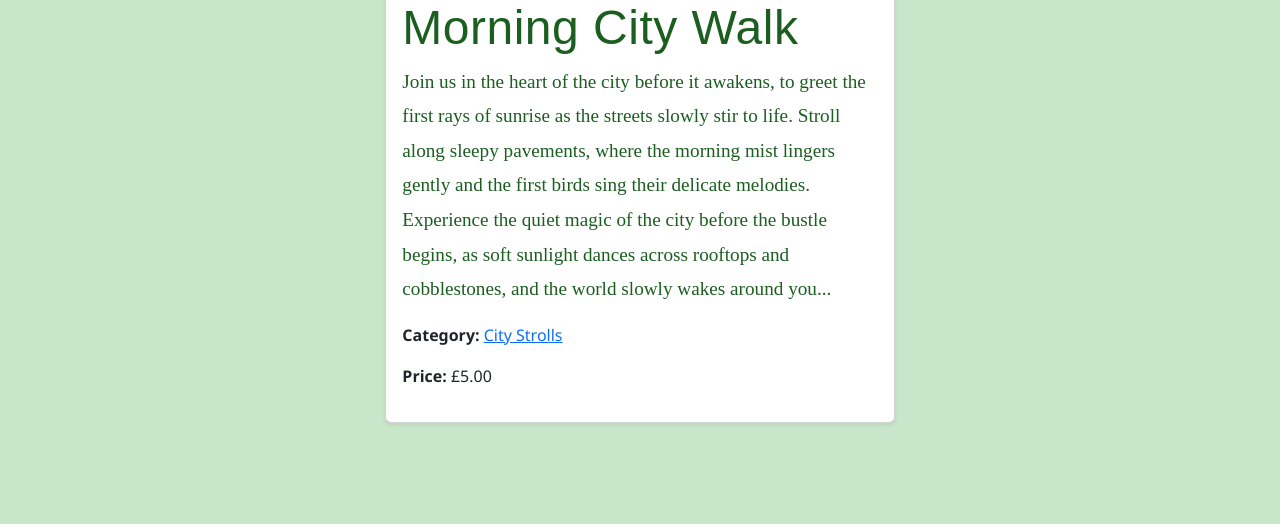
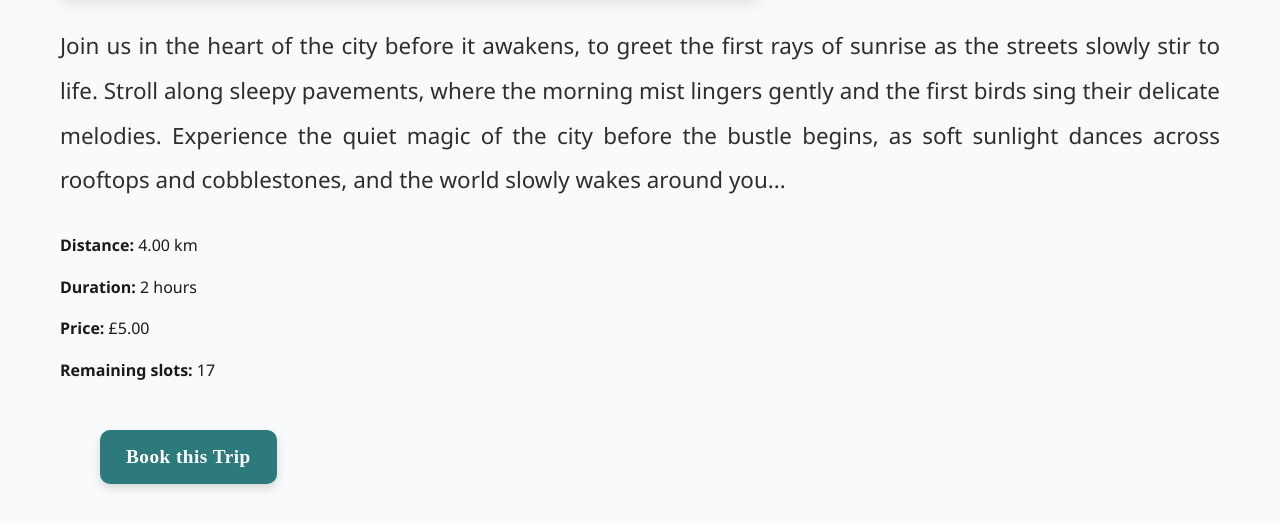
Before and after one commit to LisaOz/GreenGetaway, a Django app: a page that uses getaway/templates/getaway/trip_detail.html in a window 1280 px wide. Shown: the part 1019-1543 px from the top of the page. Before the commit the page ends 1443 px from the top, so only its background shows below. Run offline with Django 5.2, Linux system fonts and the light colour scheme; data comes from the database, SQL or seed files in the repository.

Commit message:
Added the button to return back to the previous page. Added the button to book the trip. Added templates for booking the trip, and the templates for the successful and failed bookings

```diff
--- a/GreenGetaway/settings.py
+++ b/GreenGetaway/settings.py
@@ -128,3 +128,6 @@ STATIC_URL = '/static/'
 # https://docs.djangoproject.com/en/5.2/ref/settings/#default-auto-field
 
 DEFAULT_AUTO_FIELD = 'django.db.models.BigAutoField'
+
+
+CART_SESSION_ID = 'booking_cart'
--- a/getaway/static/getaway/css/style.css
+++ b/getaway/static/getaway/css/style.css
@@ -29,54 +29,38 @@ header h1 a {
     font-weight: bold;
 }
 
-h2 {
-    color: #1b5e20; /* rich dark green */
+/* ===== Headings ===== */
+h2, h3 {
+    color: #1b5e20;
     text-decoration: none;
-
-    font-size: 3rem;
-    font-family: 'Montserrat', sans-serif; /* modern luxury */
+    font-family: 'Montserrat', sans-serif;
     letter-spacing: 0.5px;
-    transition: color 0.3s ease, text-shadow 0.3s ease;
-    display: inline-block;
     opacity: 0;
     transform: translateY(15px);
     animation: fadeInUp 1.2s ease-out forwards;
     transition: color 0.4s ease, text-shadow 0.4s ease, transform 0.4s ease;
 }
 
-h3 {
-    color: #1b5e20; /* rich dark green */
-    text-decoration: none;
-
-    font-size: 2rem;
-    font-family: 'Montserrat', sans-serif; /* modern luxury */
-    letter-spacing: 0.5px;
-    transition: color 0.3s ease, text-shadow 0.3s ease;
-    display: inline-block;
-    opacity: 0;
-    transform: translateY(15px);
-    animation: fadeInUp 1.2s ease-out forwards;
-    transition: color 0.4s ease, text-shadow 0.4s ease, transform 0.4s ease;
+h2 {
+    font-size: 3rem;
 }
 
-
-@keyframes fadeInUp {
-    from {
-        opacity: 0;
-        transform: translateY(15px);
-    }
-    to {
-        opacity: 1;
-        transform: translateY(0);
-    }
+h3 {
+    font-size: 2rem;
 }
 
 h2:hover {
     color: #2e7d32;
-    text-shadow: 0 0 10px rgba(46, 125, 50, 0.4);
+    text-shadow: 0 0 10px rgba(46,125,50,0.4);
     transform: translateY(-3px);
 }
 
+@keyframes fadeInUp {
+    from { opacity: 0; transform: translateY(15px); }
+    to { opacity: 1; transform: translateY(0); }
+}
+
+/* ===== Navigation ===== */
 nav ul {
     list-style: none;
     display: flex;
@@ -91,16 +75,15 @@ nav a {
     font-weight: 700;
 }
 
-nav a:hover {
-    text-decoration: underline;
-}
+nav a:hover { text-decoration: underline; }
 
 /* ===== Hero Section ===== */
+@import url('https://fonts.googleapis.com/css2?family=Playfair+Display:wght@400&display=swap');
+
 .hero {
-    height: 50vh;       /* default height */
-    min-height: 250px;  /* ensures it doesn’t collapse */
-    max-height: 60vh;   /* prevents it from being too tall */
-
+    height: 50vh;
+    min-height: 250px;
+    max-height: 60vh;
     background: url("../images/green_getaway_bg.jpg") center center/cover no-repeat;
     position: relative;
     display: flex;
@@ -123,52 +106,21 @@ nav a:hover {
     text-align: center;
 }
 
-/* Hero title animation on page load. Keyframes for expanding and glowing*/
 @keyframes expandGlow {
-    0% {
-        transform: scale(1);
-        text-shadow: 0 2px 6px rgba(0,0,0,0.5);
-    }
-    50% {
-        transform: scale(1.2);
-        text-shadow: 0 0 20px rgba(255,255,255,0.8), 0 0 30px rgba(255,255,255,0.6);
-    }
-    100% {
-        transform: scale(1);
-        text-shadow: 0 2px 6px rgba(0,0,0,0.5);
-    }
+    0% { transform: scale(1); text-shadow: 0 2px 6px rgba(0,0,0,0.5); }
+    50% { transform: scale(1.3); text-shadow: 0 0 30px rgba(255,255,255,0.9), 0 0 50px rgba(255,255,255,0.7); }
+    100% { transform: scale(1); text-shadow: 0 2px 6px rgba(0,0,0,0.5); }
 }
 
-/* Import font from Google Fonts */
-@import url('https://fonts.googleapis.com/css2?family=Playfair+Display:wght@400&display=swap');
-
 .hero h1 {
-    font-family: 'Playfair Display', serif;  /* elegant, dark-green friendly */
+    font-family: 'Playfair Display', serif;
     font-size: 6rem;
-    color: #fff;  /* white color */
+    color: #fff;
     text-shadow: 0 2px 6px rgba(0,0,0,0.5);
-    display: inline-block;
-    animation: expandGlow 4s ease-out forwards; /* slower expand */
+    animation: expandGlow 4s ease-out forwards;
     transition: transform 0.5s ease, text-shadow 0.5s ease;
 }
 
-/* Page load expand & glow animation */
-@keyframes expandGlow {
-    0% {
-        transform: scale(1);
-        text-shadow: 0 2px 6px rgba(0,0,0,0.5);
-    }
-    50% {
-        transform: scale(1.3);  /* bigger expansion */
-        text-shadow: 0 0 30px rgba(255,255,255,0.9), 0 0 50px rgba(255,255,255,0.7);
-    }
-    100% {
-        transform: scale(1);
-        text-shadow: 0 2px 6px rgba(0,0,0,0.5);
-    }
-}
-
-/* Hover effect (works anytime) */
 .hero h1:hover {
     transform: scale(1.25);
     text-shadow: 0 0 40px rgba(255,255,255,1), 0 0 60px rgba(255,255,255,0.8);
@@ -176,7 +128,7 @@ nav a:hover {
 
 /* ===== Category Section ===== */
 .category-section {
-    background-color: #c8e6c9; /* light green */
+    background-color: #c8e6c9;
     width: 100%;
     padding: 10px 0;
 }
@@ -302,31 +213,21 @@ footer {
     opacity: 0.9;
 }
 
-.trip-description {
-    font-size: 1.2rem;   /* larger, readable */
-    font-family: 'Playfair Display', serif;  /* consistent with titles */
-    line-height: 1.8;
-    color: #1b5e20;
-
 .trip-title {
     position: absolute;
     bottom: 20px;
     left: 50%;
-
+    transform: translateX(-50%);
     font-family: 'Playfair Display', serif;
-    font-weight: 400;
     font-size: 1.6rem;
-    color: #0d4735; /* dark green */
+    color: #0d4735;
     text-align: center;
     text-shadow: 0 2px 4px rgba(0,0,0,0.5);
-
 }
 
-
-
-/* Responsive adjustments */
+/* Responsive Trip Cards */
 @media (max-width: 992px) {
-    .trip-image { height: 200px; }
+    .trip-image { height: 220px; }
     .trip-title { font-size: 1.4rem; }
 }
 
@@ -442,3 +268,100 @@ footer {
     transform: translateY(-2px);
     box-shadow: 0 6px 15px rgba(0, 0, 0, 0.25);
 }
+
+/* ===== Trip Detail Page ===== */
+.trip-detail-container {
+    max-width: 1200px;
+    margin: 0 auto;
+    padding: 20px;
+    color: #1a1a1a;
+}
+
+.trip-detail-title {
+    text-align: center;
+    font-family: 'Playfair Display', serif;
+    font-weight: 700;
+    font-size: 2.5rem;
+    margin-bottom: 25px;
+    color: #1f5c5d;
+}
+
+/* Main image */
+.trip-main-image {
+    width: 80%;
+    max-width: 700px;
+    border-radius: 12px;
+    margin-bottom: 25px;
+    box-shadow: 0 5px 15px rgba(0,0,0,0.1);
+}
+
+/* Trip descriptions: like and readable */
+.trip-description-large {
+    font-size: 1.4rem;
+    line-height: 2;
+    margin-bottom: 30px;
+    color: #2e2e2e;
+    text-align: justify;
+}
+
+/* Extra images gallery */
+.trip-gallery-img {
+    width: 30%;
+    max-width: 200px;
+    border-radius: 8px;
+    cursor: pointer;
+    transition: transform 0.3s ease, box-shadow 0.3s ease;
+}
+
+.trip-gallery-img:hover {
+    transform: scale(1.05);
+    box-shadow: 0 6px 12px rgba(0,0,0,0.2);
+}
+}
+
+/* ===== Book Button ===== */
+.book-btn-container {
+    text-align: right;
+    margin: 30px 40px 20px 0;
+}
+
+.book-btn {
+    display: inline-block;
+    background-color: #2c7a7b;
+    color: #fff !important;
+    margin: 30px 0 20px 40px;
+    padding: 12px 26px;
+    border-radius: 10px;
+    text-decoration: none !important;
+    font-family: 'Playfair Display', serif;
+    font-size: 1.2rem;
+    font-weight: 600;
+    letter-spacing: 0.5px;
+    box-shadow: 0 4px 10px rgba(0, 0, 0, 0.15);
+    transition: all 0.3s ease;
+}
+
+.book-btn:hover {
+    background-color: #1f5c5d;
+    transform: translateY(-2px);
+    box-shadow: 0 6px 15px rgba(0, 0, 0, 0.25);
+}
+
+
+.booking-message-container {
+    text-align: center;
+    padding: 50px;
+}
+.booking-message-container h1 {
+    color: #2a7a2a;
+    font-size: 2em;
+}
+.booking-message-container .btn {
+    display: inline-block;
+    padding: 10px 20px;
+    background-color: #1a73e8;
+    color: white;
+    text-decoration: none;
+    border-radius: 5px;
+    margin-top: 20px;
+}
--- a/getaway/templates/getaway/trip_detail.html
+++ b/getaway/templates/getaway/trip_detail.html
@@ -2,30 +2,67 @@
 {% load static %}
 
 {% block content %}
-<link rel="stylesheet" href="{% static 'getaway/css/style.css' %}">
-<section class="category-section">
-     <div class="back-btn-container">
-  <a href="javascript:history.back()" class="back-btn">← Back</a>
+<div class="trip-detail-container">
+
+    <!-- Title -->
+    <h1 class="trip-detail-title">{{ trip.title }}</h1>
+
+    <!-- Main Image -->
+    {% if trip.main_image %}
+        <img src="{{ trip.main_image.url }}" class="trip-main-image" alt="{{ trip.title }}">
+    {% endif %}
+
+    <!-- Description -->
+    <p class="trip-description-large">{{ trip.description }}</p>
+
+    <!-- Extra Images Gallery -->
+    {% if trip.extra_images.exists %}
+        <div class="trip-gallery">
+            {% for image in trip.extra_images.all %}
+                <img src="{{ image.image.url }}" class="trip-gallery-img" alt="Extra image of {{ trip.title }}" onclick="openLightbox(this)">
+            {% endfor %}
+        </div>
+    {% endif %}
+
+    <!-- Trip info -->
+    <div class="trip-info">
+        <p><strong>Distance:</strong> {{ trip.distance_display }}</p>
+        <p><strong>Duration:</strong> {{ trip.duration }}</p>
+        <p><strong>Price:</strong> {{ trip.price_display }}</p>
+
+        {% if first_event %}
+            <p><strong>Remaining slots:</strong> {{ first_event.available_places }}</p>
+        {% else %}
+            <p><em>No upcoming events available</em></p>
+        {% endif %}
+    </div>
+
+    <!-- Book button -->
+   {% if first_event %}
+    <a href="{% url 'getaway:book_trip' first_event.id %}" class="book-btn">Book this Trip</a>
+
+    {% else %}
+        <p><em>No upcoming events available for booking.</em></p>
+    {% endif %}
+
 </div>
-    <h2 class="category-heading">{{ category.name }} </h2>
-<div class="container py-5">
-    <div class="row justify-content-center">
-        <div class="col-lg-8">
-            <div class="card shadow-sm">
 
-                {% if trip.main_image %}
-                <img src="{{ trip.main_image.url }}" class="card-img-top" alt="{{ trip.title }}">
-                {% else %}
-                <img src="https://via.placeholder.com/800x400" class="card-img-top" alt="{{ trip.title }}">
-                {% endif %}
-                <div class="card-body">
-                    <h2 class="trip-title text-center">{{ trip.title }}</h2>
-                    <p class="trip-description">{{ trip.description }}</p>
-                    <p><strong>Category:</strong> <a href="{% url 'getaway:category_trips' trip.category.slug %}">{{ trip.category.name }}</a></p>
-                    <p><strong>Price:</strong> £{{ trip.price }}</p>
-                </div>
-            </div>
-        </div>
-    </div>
+<!-- Lightbox -->
+<div id="lightbox" class="lightbox" style="display:none;" onclick="closeLightbox()">
+    <span class="close">&times;</span>
+    <img class="lightbox-img">
 </div>
+
+<script>
+function openLightbox(img) {
+    var lightbox = document.getElementById('lightbox');
+    var lightboxImg = lightbox.querySelector('.lightbox-img');
+    lightbox.style.display = 'flex';
+    lightboxImg.src = img.src;
+}
+
+function closeLightbox() {
+    document.getElementById('lightbox').style.display = 'none';
+}
+</script>
 {% endblock %}
--- a/getaway/urls.py
+++ b/getaway/urls.py
@@ -5,9 +5,10 @@ from . import views
 app_name = "getaway"
 
 urlpatterns = [
-    path('', views.home, name='home'),           # homepage showing categories/trips
-    path('category/<slug:slug>/', views.category_trips, name='category_trips'), #  for category
 
-    path('trip/<slug:slug>/', views.trip_detail, name='trip_detail'),  #  for trip detail page
+    path('', views.home, name='home'),
+    path('category/<slug:slug>/', views.category_trips, name='category_trips'),
+    path('trip/<slug:slug>/', views.trip_detail, name='trip_detail'),
+    path('trip/<int:trip_id>/book/', views.book_trip, name='book_trip'),
 
 ]
--- a/getaway/views.py
+++ b/getaway/views.py
@@ -1,5 +1,7 @@
-from django.shortcuts import render, get_object_or_404
 from .models import Category, Trip
+from django.shortcuts import render, redirect, get_object_or_404
+from .models import TripEvent
+from .forms import BookingForm
 
 
 # Create your views here.
@@ -40,5 +42,45 @@ View for a separate trip with description and other details
 
 def trip_detail(request, slug):
     trip = get_object_or_404(Trip, slug=slug)
-    events = trip.events.filter(status='upcoming')
-    return render(request, 'getaway/trip_detail.html', {'trip': trip, 'events': events})
+    first_event = trip.events.filter(status='upcoming').first()
+    return render(request, 'getaway/trip_detail.html', {
+        'trip': trip,
+        'first_event': first_event
+    })
+
+"""
+View for a booking form. Allows to book the first upcoming event
+"""
+
+
+def book_trip(request, trip_id):
+    trip_event = get_object_or_404(TripEvent, id=trip_id)
+
+    if request.method == 'POST':
+        form = BookingForm(request.POST)
+        if form.is_valid():
+            booking = form.save(commit=False)
+            booking.trip = trip_event
+
+            # Check if enough slots are available
+            if booking.num_people <= trip_event.available_places:
+                booking.save()
+                # Optionally update booked_places
+                trip_event.booked_places += booking.num_people
+                trip_event.save()
+                return render(request, 'getaway/booking_success.html', {
+                    'booking': booking,
+                    'trip_event': trip_event
+                })
+            else:
+                # Not enough places available
+                return render(request, 'getaway/booking_failed.html', {
+                    'trip_event': trip_event
+                })
+    else:
+        form = BookingForm()
+
+    return render(request, 'getaway/booking_form.html', {
+        'form': form,
+        'trip_event': trip_event
+    })
```
Also changed, not shown: other parts of getaway/static/getaway/css/style.css (+13 -129 lines), getaway/admin.py (+15 -5 lines), getaway/cart.py (added, +47 -0 lines), getaway/forms.py (+16 -2 lines), getaway/models.py (+10 -14 lines), getaway/templates/getaway/book_trip.html (added, +12 -0 lines), getaway/templates/getaway/booking_failed.html (added, +11 -0 lines), getaway/templates/getaway/booking_form.html (added, +13 -0 lines), getaway/templates/getaway/booking_success.html (added, +12 -0 lines), getaway/templates/getaway/no_upcoming_event.html (added, +10 -0 lines), db.sqlite3, getaway/migrations/0004_rename_booked_at_booking_created_at_and_more.py (added). Lines whose indentation alone changed are shown as unchanged.
